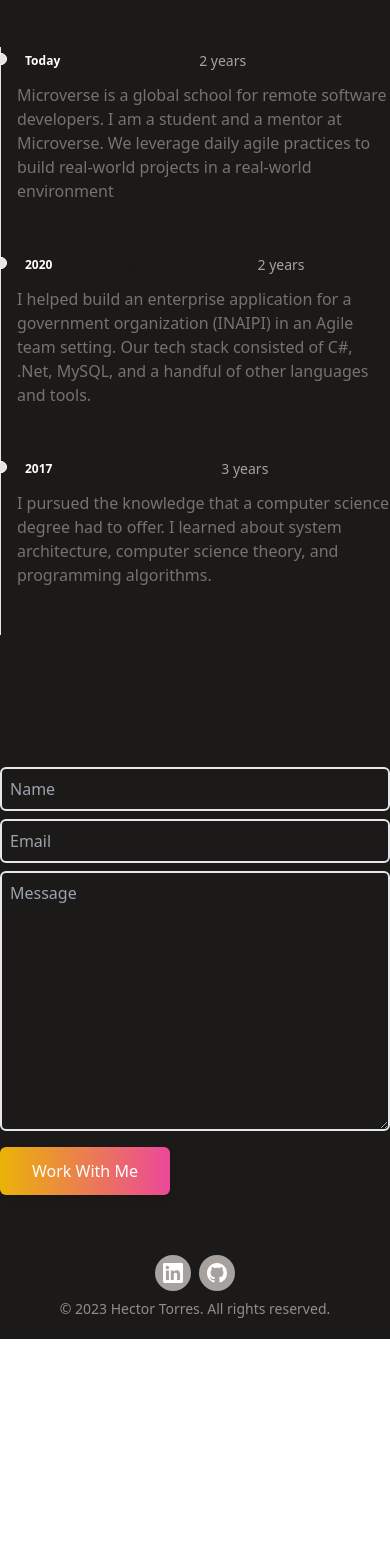
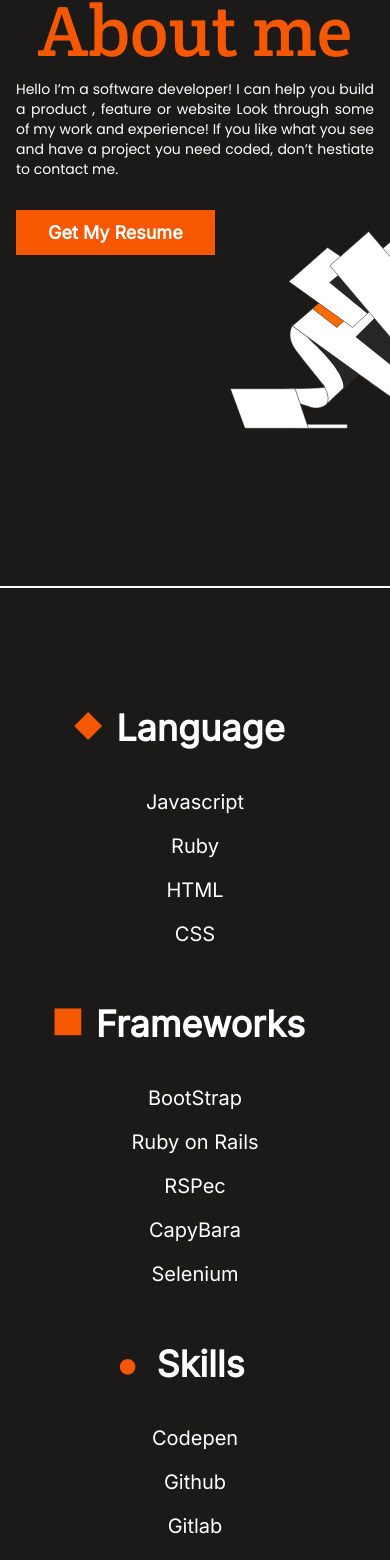
Before and after one commit to HectorTorresE/portfolio, a React (Vite) app: page / in a window 390 px wide. Shown: the part 3038-4598 px from the top of the page. Before the commit the page ends 4377 px from the top, so only its background shows below. Built offline with nearby package versions, Linux system fonts and the light colour scheme.

Commit message:
Day 3: about me and skills

```diff
--- a/src/App.jsx
+++ b/src/App.jsx
@@ -5,6 +5,8 @@ import Intro from "./components/Intro";
 import Portfolio from "./components/Portfolio";
 import Timeline from "./components/Timeline";
 import Header from "./components/Header";
+import AboutMe from "./components/AboutMe";
+import Skills from "./components/Skills";
 
 function App() {
   return (
@@ -16,9 +18,14 @@ function App() {
           <div className="bg-white">
             <Portfolio />
           </div>
-          <Timeline />
-          <Contact />
-          <Footer />
+          <div className="md:hidden">
+            <AboutMe />
+          </div>
+          <Skills />
+            <Contact />
+          <div className="bg-white">
+            <Footer />
+          </div>
         </div>
       </div>
     </>
--- /dev/null
+++ b/src/components/AboutMe.jsx
@@ -0,0 +1,123 @@
+import React from "react";
+import CV from "../data/CV.pdf";
+
+const Logo = () => {
+  return (
+    <svg
+      width="160"
+      height="259"
+      viewBox="0 0 160 259"
+      fill="none"
+      xmlns="http://www.w3.org/2000/svg"
+      className=""
+    >
+      <path
+        d="M65.1059 241.266H117.284V245.306H65.1059V241.266Z"
+        fill="white"
+        stroke="#262626"
+        stroke-width="0.577193"
+        stroke-miterlimit="10"
+      />
+      <path
+        d="M96.736 221.18C96.736 221.18 90.0406 227.067 81.3827 224.412C72.7248 221.757 45.9431 213.099 45.9431 213.099L54.2547 205.711C54.2547 205.711 82.5371 205.711 96.0434 204.326L102.97 210.79L96.736 221.18Z"
+        fill="white"
+        stroke="#262626"
+        stroke-width="0.577193"
+        stroke-miterlimit="10"
+      />
+      <path
+        d="M62.3357 142.797C62.3357 142.797 55.1785 153.302 66.1451 167.732C77.1118 182.162 93.2732 201.786 93.2732 201.786C93.2732 201.786 101.354 214.485 96.7364 221.065L128.713 190.704L62.3357 142.797Z"
+        fill="white"
+        stroke="#262626"
+        stroke-width="0.577193"
+        stroke-miterlimit="10"
+      />
+      <path
+        d="M179.391 135.41L245.652 210.56C245.652 210.56 266.431 234.802 258.351 248.655C250.27 262.507 232.031 259.275 219.794 253.965C207.558 248.655 62.3359 142.913 62.3359 142.913L181.815 40.6344L238.726 83.4621L179.391 135.41Z"
+        fill="white"
+        stroke="#262626"
+        stroke-width="0.577193"
+        stroke-miterlimit="10"
+      />
+      <path
+        d="M145.566 107.936L119.939 92.6978L82.5369 125.598L106.894 144.53L145.566 107.936Z"
+        fill="#FF6B00"
+        stroke="#262626"
+        stroke-width="0.577193"
+        stroke-miterlimit="10"
+      />
+      <path
+        d="M161.267 107.936L97.5445 64.5308L58.8726 98.5852L122.595 144.53L161.267 107.936Z"
+        fill="white"
+        stroke="#262626"
+        stroke-width="0.577193"
+        stroke-miterlimit="10"
+      />
+      <path
+        d="M113.359 87.7334L99.2758 99.6236L137.14 130.561L161.959 107.127L113.359 87.7334Z"
+        fill="#262626"
+      />
+      <path
+        d="M233.3 240.575L125.596 153.88L149.838 129.754L233.3 240.575Z"
+        fill="#262626"
+      />
+      <path
+        d="M271.856 203.864L138.64 48.5994L99.8529 82.6538L233.3 240.574L271.856 203.864Z"
+        fill="white"
+        stroke="#262626"
+        stroke-width="0.577193"
+        stroke-miterlimit="10"
+      />
+      <path
+        d="M181.815 86.2316L265.508 18.2383C267.24 36.1313 274.859 54.2551 274.859 54.2551L356.358 131.137L328.307 155.495L330.154 156.996C343.545 170.386 330.154 186.548 330.154 186.548L255.003 252.579C264.469 239.534 253.041 221.064 253.041 221.064L179.16 135.293C157.458 109.088 181.815 86.2316 181.815 86.2316Z"
+        fill="white"
+        stroke="#262626"
+        stroke-width="0.577193"
+        stroke-miterlimit="10"
+      />
+      <path
+        d="M65.1072 205.712L78.498 245.307H14.8914L0.346085 205.712H65.1072Z"
+        fill="white"
+        stroke="#262626"
+        stroke-width="0.577193"
+        stroke-miterlimit="10"
+      />
+      <path
+        d="M113.013 205.712C113.013 205.712 115.437 202.941 108.973 190.589C102.508 178.122 84.6153 161.499 84.6153 161.499C84.6153 161.499 77.3427 154.226 76.0729 152.956L128.713 190.935L113.013 205.712Z"
+        fill="#262626"
+      />
+    </svg>
+  );
+};
+
+function AboutMe() {
+  return (
+    <div className="flex flex-col my-20 md:flex-row">
+      <div className="md:flex-col md:w-1/2">
+        <h1 className="text-center text-orange text-7xl mb-1 md:mb-3 font-title lg:text-8xl md:text-left md:pl-4">
+          About me
+        </h1>
+        <p className="text-sm pt-2 font-text mx-4 text-justify">
+          Hello I’m a software developer! I can help you build a product ,
+          feature or website Look through some of my work and experience! If you
+          like what you see and have a project you need coded, don’t hestiate to
+          contact me.
+        </p>
+        <div className="mt-10">
+          <a
+            className="px-8 py-3 text-lg text-white bg-orange font-inter font-semibold w-fit ml-4"
+            href={CV}
+            target="_blank"
+          >
+            Get My Resume
+          </a>
+        </div>
+      </div>
+      <div className="self-end -translate-y-16 md:hidden">
+        <Logo />
+      </div>
+    </div>
+  );
+}
+
+export default AboutMe;
--- /dev/null
+++ b/src/components/Skills.jsx
@@ -0,0 +1,46 @@
+import React from "react";
+import "../styles/skills.css";
+
+function Skills() {
+  return (
+    <div className="flex flex-col py-20 border-t-2 border-white md:flex-row">
+      <ul className="bullet-list text-center md:w-1/3">
+        <li className="bullet-list-diamond text-4xl font-bold font-inter my-10">
+          Language
+        </li>
+        <ul>
+          <li className="my-4 font-inter text-xl">Javascript</li>
+          <li className="my-4 font-inter text-xl">Ruby</li>
+          <li className="my-4 font-inter text-xl">HTML</li>
+          <li className="my-4 font-inter text-xl">CSS</li>
+        </ul>
+      </ul>
+      <ul className="bullet-list text-center md:w-1/3">
+        <li className="bullet-list-square text-4xl font-bold font-inter my-10">
+          Frameworks
+        </li>
+        <ul>
+          <li className="my-4 font-inter text-xl">BootStrap</li>
+          <li className="my-4 font-inter text-xl">Ruby on Rails</li>
+          <li className="my-4 font-inter text-xl">RSPec</li>
+          <li className="my-4 font-inter text-xl">CapyBara</li>
+          <li className="my-4 font-inter text-xl">Selenium</li>
+        </ul>
+      </ul>
+      <ul className="bullet-list text-center md:w-1/3">
+        <li className="bullet-list-circle text-4xl font-bold font-inter my-10">
+          Skills
+        </li>
+        <ul>
+          <li className="my-4 font-inter text-xl">Codepen</li>
+          <li className="my-4 font-inter text-xl">Github</li>
+          <li className="my-4 font-inter text-xl">Gitlab</li>
+          <li className="my-4 font-inter text-xl">Terminal</li>
+          <li className="my-4 font-inter text-xl">VS Code</li>
+        </ul>
+      </ul>
+    </div>
+  );
+}
+
+export default Skills;
--- /dev/null
+++ b/src/styles/skills.css
@@ -0,0 +1,45 @@
+.bullet-list {
+  list-style-type: none;
+}
+
+.bullet-list-diamond {
+  color: white;
+}
+
+.bullet-list-diamond::before {
+  content: "⯁";
+  color: #f55800;
+  display: inline-block;
+  width: 1em;
+  margin-left: -1em;
+  margin-right: 0.3em;
+  font-size: 1em;
+}
+
+.bullet-list-square {
+  color: white;
+}
+
+.bullet-list-square::before {
+  content: "⯀";
+  color: #f55800;
+  display: inline-block;
+  width: 1em;
+  margin-left: -1em;
+  margin-right: 0.3em;
+  font-size: 1em;
+}
+
+.bullet-list-circle {
+  color: white;
+}
+
+.bullet-list-circle::before {
+  content: "●";
+  color: #f55800;
+  display: inline-block;
+  width: 1em;
+  margin-left: -1em;
+  margin-right: 0.3em;
+  font-size: 1em;
+}
--- a/tailwind.config.cjs
+++ b/tailwind.config.cjs
@@ -3,6 +3,13 @@ module.exports = {
   content: ['./index.html','./src/**/*.{jsx,js}'],
   darkMode: 'class',
   theme: {
+    listStyleType: {
+      none: 'none',
+      disc: 'disc',
+      decimal: 'decimal',
+      square: 'square',
+      roman: 'upper-roman',
+    },
     extend: {
       colors: {
         white: '#ffffff',
```
